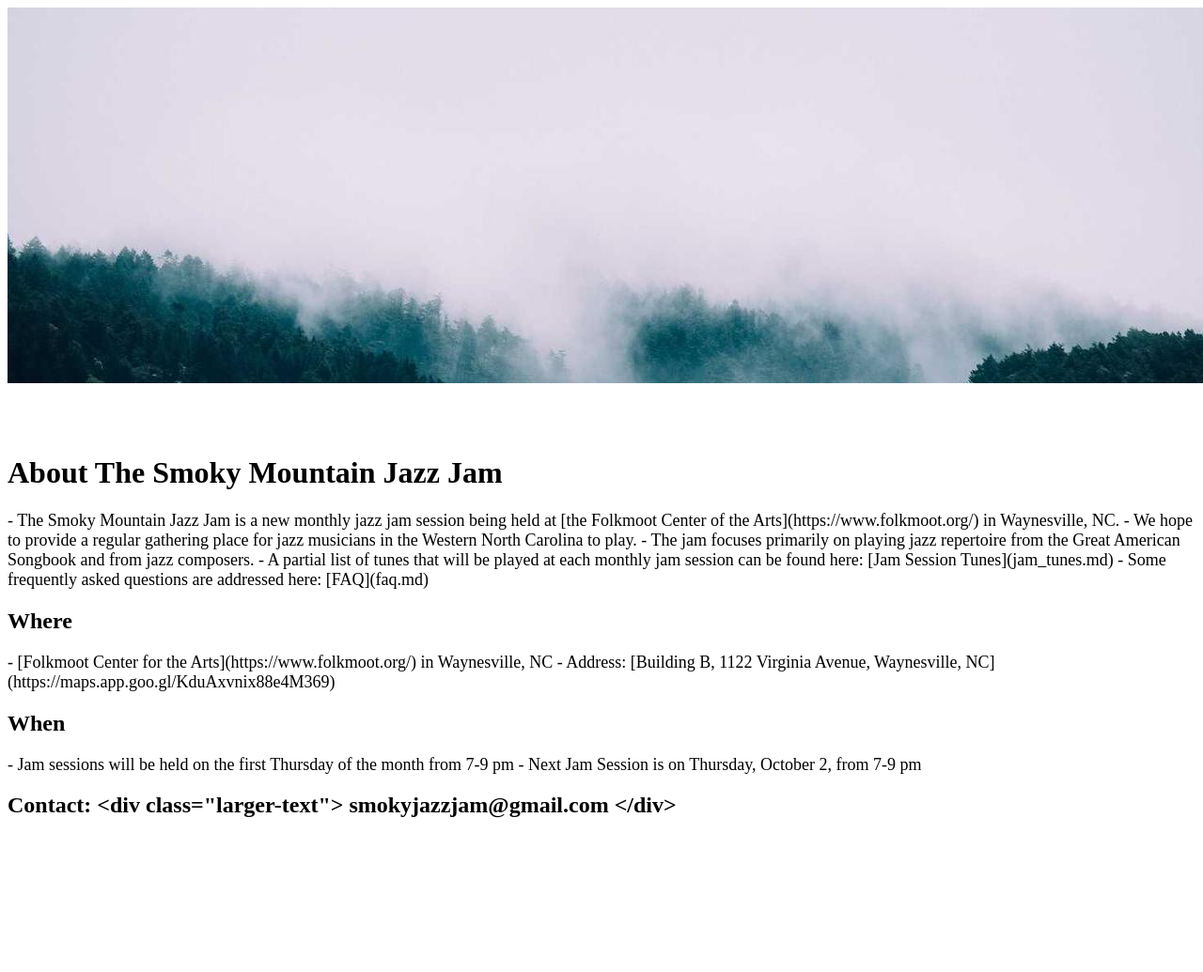
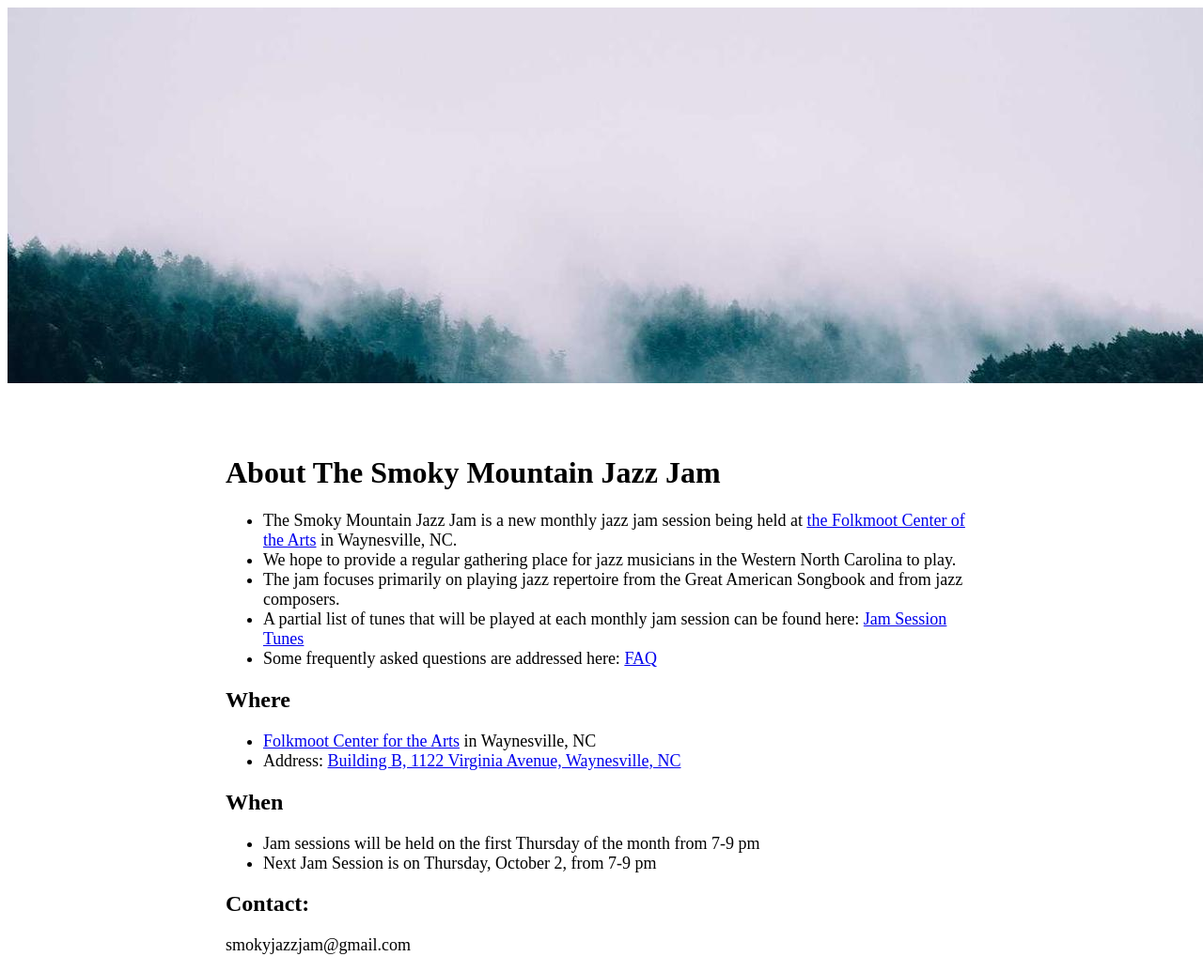
Before and after one commit to smokyjazzjam/smokyjazzjam, a Jekyll site: the page built from index.md, in a window 1280 px wide. Shown: the whole page at 94% size. Built offline with Jekyll 4.4.1, drawn with Linux system fonts in a browser that asks for light colours; before the commit the page ends 900 px from its top, so only the background shows below that; some of the changed lines change nothing that is shown.

Commit message:
Update index.md

```diff
--- a/index.md
+++ b/index.md
@@ -4,36 +4,41 @@ layout: default
 ---
 <style>
 .larger-text {
-  font-size: 18px; /* or 1.2em, or 120% */
+  font-size: 18px;
 }
 </style>
 
 <div style="text-align: center;">
   <img src="misty_forest.jpg" alt="Description" />
 </div>
-
 <br>
 <br>
 
-# **About The Smoky Mountain Jazz Jam**
-<div class="larger-text">
-- The Smoky Mountain Jazz Jam is a new monthly jazz jam session being held at [the Folkmoot Center of the Arts](https://www.folkmoot.org/) in Waynesville, NC.
-- We hope to provide a regular gathering place for jazz musicians in the Western North Carolina to play.
-- The jam focuses primarily on playing jazz repertoire from the Great American Songbook and from jazz composers.
-- A partial list of tunes that will be played at each monthly jam session can be found here: [Jam Session Tunes](jam_tunes.md)
-- Some frequently asked questions are addressed here: [FAQ](faq.md)
+<div style="max-width: 800px; margin: 0 auto;">
+  <h1><strong>About The Smoky Mountain Jazz Jam</strong></h1>
+
+  <ul class="larger-text">
+    <li>The Smoky Mountain Jazz Jam is a new monthly jazz jam session being held at <a href="https://www.folkmoot.org/">the Folkmoot Center of the Arts</a> in Waynesville, NC.</li>
+    <li>We hope to provide a regular gathering place for jazz musicians in the Western North Carolina to play.</li>
+    <li>The jam focuses primarily on playing jazz repertoire from the Great American Songbook and from jazz composers.</li>
+    <li>A partial list of tunes that will be played at each monthly jam session can be found here: <a href="jam_tunes.md">Jam Session Tunes</a></li>
+    <li>Some frequently asked questions are addressed here: <a href="faq.md">FAQ</a></li>
+  </ul>
+
+  <h2><strong>Where</strong></h2>
+
+  <ul class="larger-text">
+    <li><a href="https://www.folkmoot.org/">Folkmoot Center for the Arts</a> in Waynesville, NC</li>
+    <li>Address: <a href="https://maps.app.goo.gl/KduAxvnix88e4M369">Building B, 1122 Virginia Avenue, Waynesville, NC</a></li>
+  </ul>
+
+  <h2><strong>When</strong></h2>
+
+  <ul class="larger-text">
+    <li>Jam sessions will be held on the first Thursday of the month from 7-9 pm</li>
+    <li>Next Jam Session is on Thursday, October 2, from 7-9 pm</li>
+  </ul>
+
+  <h2><strong>Contact</strong>:</h2>
+  <p class="larger-text">smokyjazzjam@gmail.com</p>
 </div>
-
-## **Where**
-<div class="larger-text">
-- [Folkmoot Center for the Arts](https://www.folkmoot.org/) in Waynesville, NC
-- Address: [Building B, 1122 Virginia Avenue, Waynesville, NC](https://maps.app.goo.gl/KduAxvnix88e4M369)
-</div>
-
-## **When**
-<div class="larger-text">
-- Jam sessions will be held on the first Thursday of the month from 7-9 pm
-- Next Jam Session is on Thursday, October 2, from 7-9 pm
-</div>
-
-## **Contact**: <div class="larger-text"> smokyjazzjam@gmail.com </div>
```
